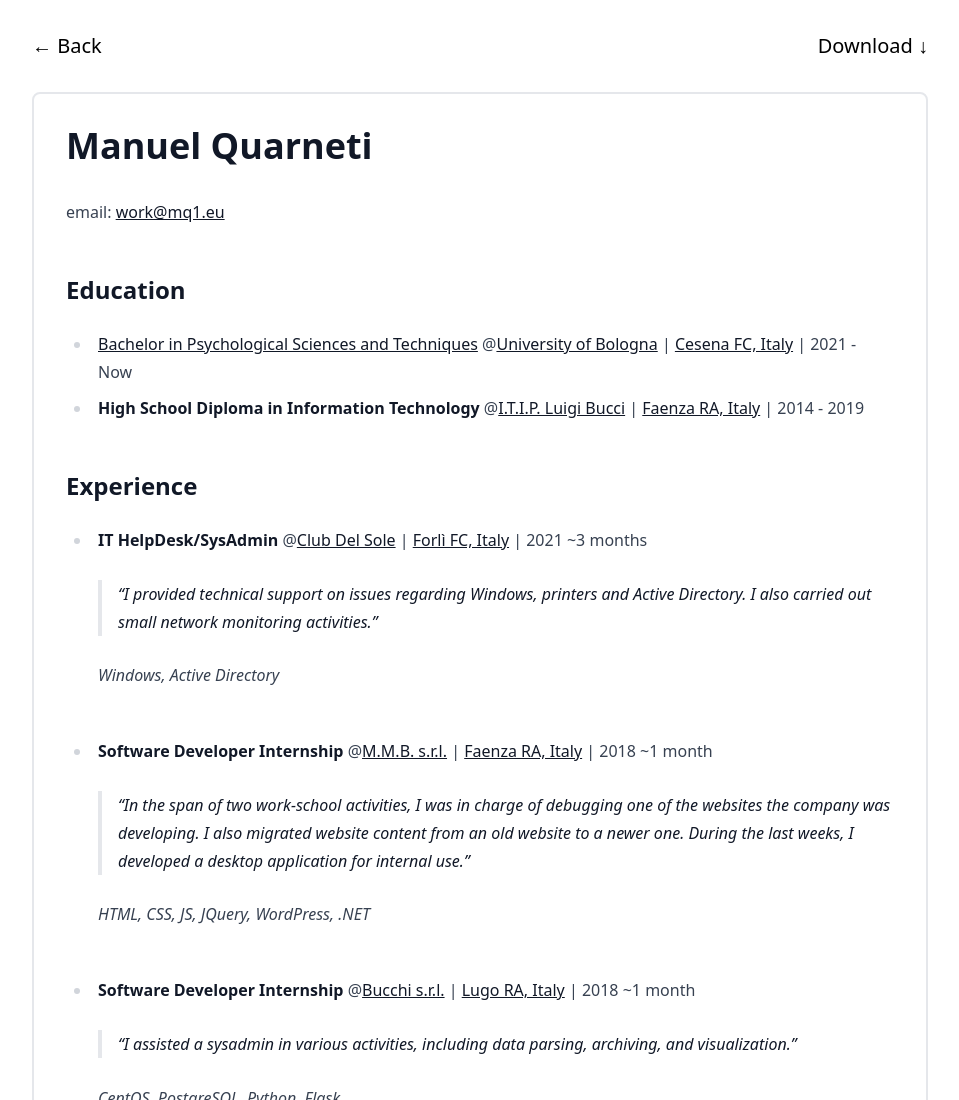
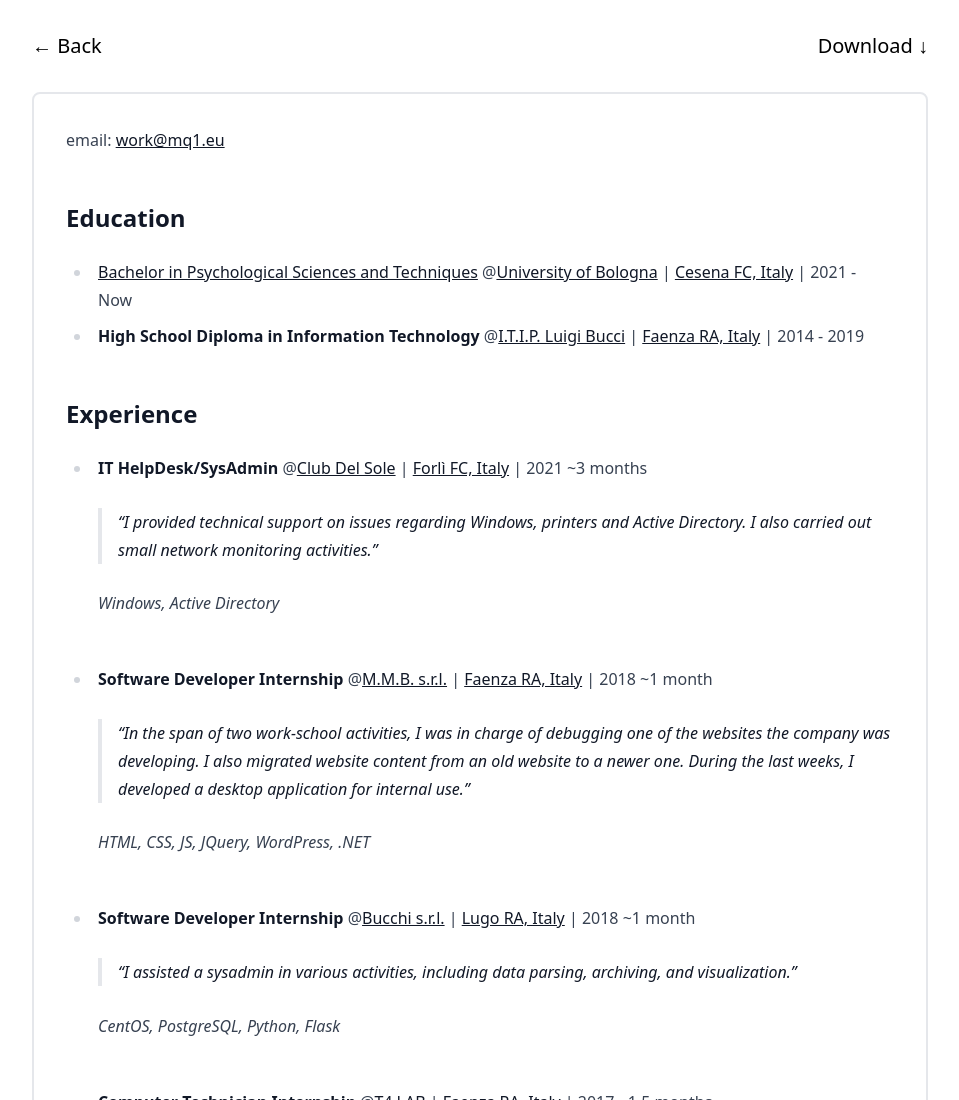
Before and after one commit to mq1/mq1.github.io, an Astro site: page /cv-en in a window 1280 px wide. Shown: the top 1100 px of the page, without its empty margins (160-1119 px from the left). Built offline with nearby package versions, Linux system fonts and the light colour scheme; Astro itself is replaced by a stand-in of ours.

Commit message:
💄 Removed heading on cv

```diff
--- a/src/pages/cv-en.md
+++ b/src/pages/cv-en.md
@@ -2,8 +2,6 @@
 layout: ../layouts/Cv.astro
 title: Manuel Quarneti | CV
 ---
-
-# Manuel Quarneti
 
 email: [work@mq1.eu](mailto:work@mq1.eu)
 
--- a/src/pages/cv-it.md
+++ b/src/pages/cv-it.md
@@ -2,8 +2,6 @@
 layout: ../layouts/Cv.astro
 title: Manuel Quarneti | CV
 ---
-
-# Manuel Quarneti
 
 email: [work@mq1.eu](mailto:work@mq1.eu)
 
```
